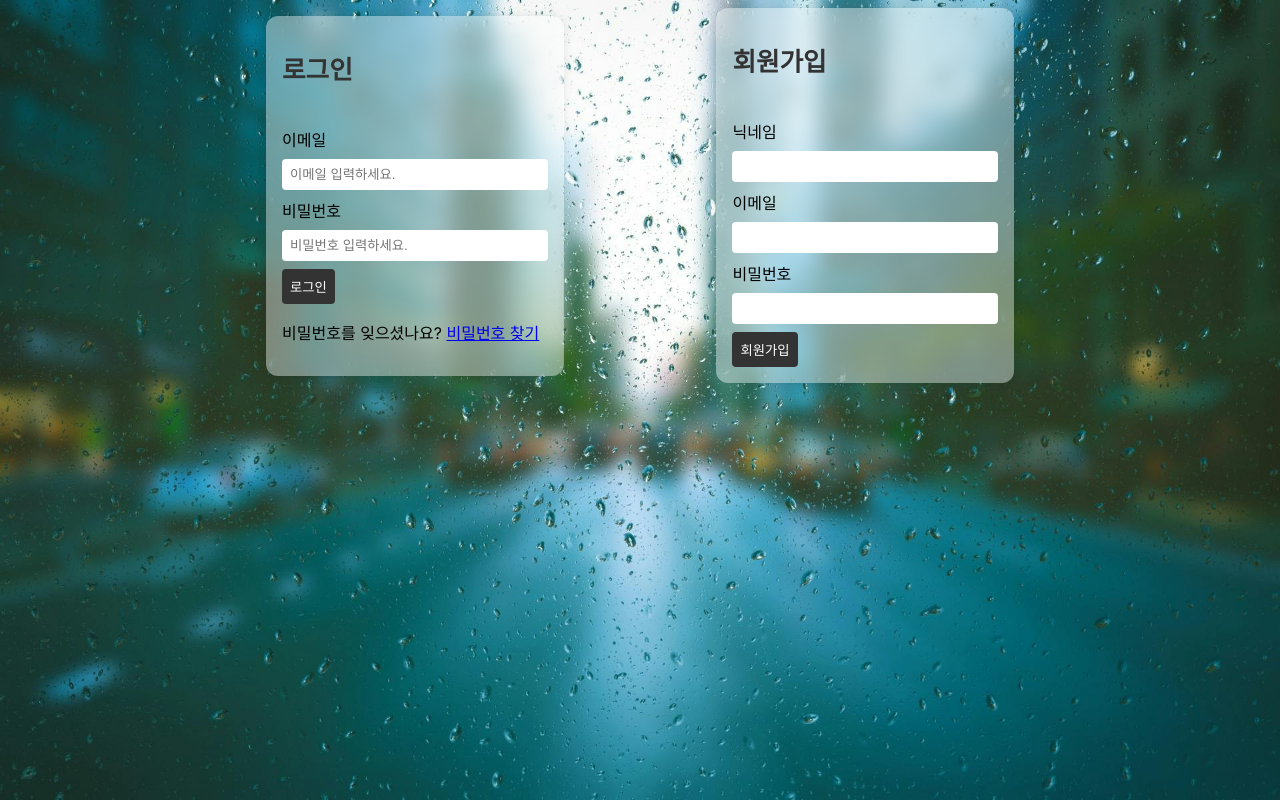
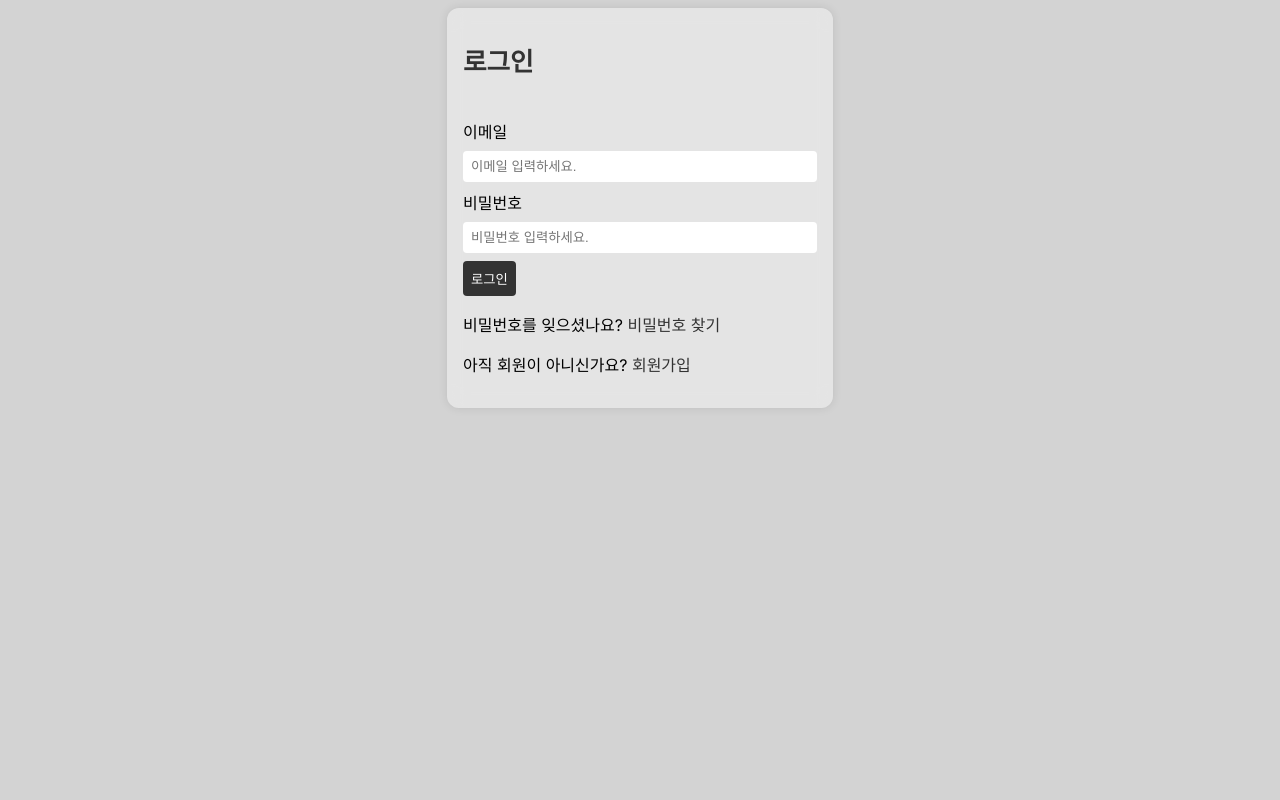
Before and after one commit to NekoNyangYee/login-full-stack, a Next.js app in the folder frontend/: page / in a window 1280 px wide. Built offline with nearby package versions, Linux system fonts and the light colour scheme.

Commit message:
UI 수정 및 라우터 로직 추가

```diff
--- a/frontend/app/auth/forgotpassword/ForgotPwdComponent.tsx
+++ b/frontend/app/auth/forgotpassword/ForgotPwdComponent.tsx
@@ -2,6 +2,8 @@
 
 import React, { useState } from 'react';
 import axios from 'axios';
+
+import '../../../public/scss/main.scss'
 
 export const ForgotPwdComponent = () => {
     const [email, setEmail] = useState('');
--- a/frontend/app/auth/login.page.tsx
+++ b/frontend/app/auth/login.page.tsx
@@ -68,6 +68,7 @@ export default function LoginPage() {
                 <button type="submit">로그인</button>
 
                 <p>비밀번호를 잊으셨나요? <Link href="/auth/forgotpassword">비밀번호 찾기</Link></p>
+                <p>아직 회원이 아니신가요? <Link href="/signup">회원가입</Link></p>
             </form>
         </div>
     );
--- a/frontend/app/main/page.tsx
+++ b/frontend/app/main/page.tsx
@@ -2,6 +2,8 @@
 
 import React, { useEffect, useState } from 'react';
 import { useRouter } from 'next/navigation';
+
+import '../../public/scss/main.scss';
 
 const Main = () => {
     const [showAlert, setShowAlert] = useState<boolean>(false);
--- a/frontend/app/page.tsx
+++ b/frontend/app/page.tsx
@@ -1,12 +1,10 @@
 import LoginPage from "./auth/login.page";
-import SignupPage from "./auth/signup.page";
 import "../public/scss/main.scss";
 
 export default function Home() {
   return (
     <div className="container">
       <LoginPage />
-      <SignupPage />
     </div>
   );
 }
--- a/frontend/app/auth/signup.page.tsx
+++ b/frontend/app/signup/signup.page.tsx
@@ -4,11 +4,15 @@ import React, { useState } from 'react';
 import axios from 'axios';
 
 import "../../public/scss/signup.scss"
+import "../../public/scss/main.scss"
+import { useRouter } from 'next/navigation';
 
 export default function SignupPage() {
     const [username, setUsername] = useState('');
     const [email, setEmail] = useState('');
     const [password, setPassword] = useState('');
+
+    const router = useRouter();
 
     const handleSignup = async (e: React.FormEvent<HTMLFormElement>) => {
         e.preventDefault();
@@ -28,6 +32,7 @@ export default function SignupPage() {
             // 회원가입 API 요청
             await axios.post('http://localhost:5000/api/auth/signup', { username, email, password });
             alert("회원가입 되었습니다.");
+            router.push('/');
         } catch (error) {
             if (axios.isAxiosError(error)) {
                 // 'error'가 AxiosError이면, 안전하게 'response' 속성에 접근할 수 있습니다.
--- a/frontend/public/scss/login.scss
+++ b/frontend/public/scss/login.scss
@@ -1,35 +1,19 @@
-input {
-  padding: 0.5rem;
-  border: 1px solid #ccc;
-  border-radius: 4px;
-  border: none;
-}
-
-button {
-  padding: 0.5rem;
-  border: none;
-  border-radius: 4px;
-  background-color: #333;
-  color: #fff;
-  cursor: pointer;
-}
-
 .login-container {
   display: flex;
   flex-direction: column;
   gap: 1rem;
   width: 100%;
-  max-width: 30%;
+  max-width: 40%;
   padding: 1rem;
   background-color: rgba(255, 255, 255, 0.4);
   background-image: none;
   border-radius: 12px;
   box-shadow: 0 0 10px rgba(0, 0, 0, 0.1);
   backdrop-filter: blur(10px);
+  margin: 0 auto;
 
   h1 {
     color: #333;
-
     font: {
       size: 1.6rem;
       weight: 700;
--- a/frontend/public/scss/main.scss
+++ b/frontend/public/scss/main.scss
@@ -1,15 +1,9 @@
-body {
-  background: {
-    image: url("/background.jpg");
-    size: cover;
-    position: center;
-    repeat: no-repeat;
-    attachment: fixed;
-  }
+html {
+  height: 100vh;
 }
 
-html {
-  height: 100vh;
+body {
+  background-color: lightgray;
 }
 
 input {
@@ -29,11 +23,18 @@ button {
 }
 
 .container {
-  display: flex;
-  gap: 1rem;
   width: 100%;
   max-width: 70%;
   margin: 0 auto;
   justify-content: space-around;
   align-items: center;
 }
+
+a {
+  color: #333;
+  text-decoration: none;
+
+  &:hover {
+    text-decoration: underline;
+  }
+}
```
Also changed, not shown: frontend/app/auth/resetpassword/ResetPwdComponent.tsx (+7 -6 lines), frontend/app/signup/page.tsx (added, +12 -0 lines), 1 other file (tests, documents, lock files or other folders).
